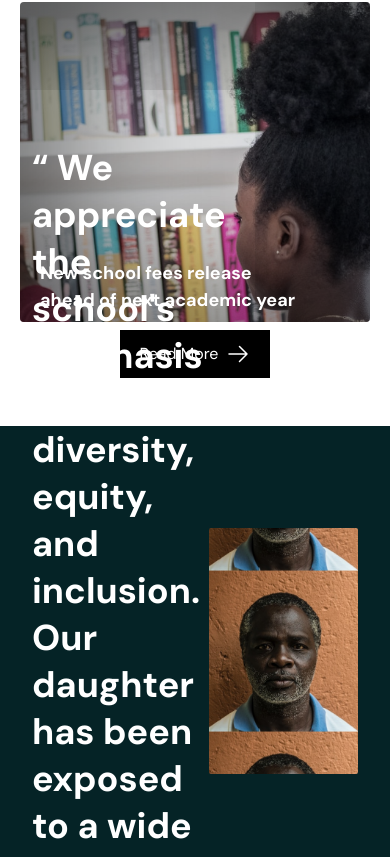
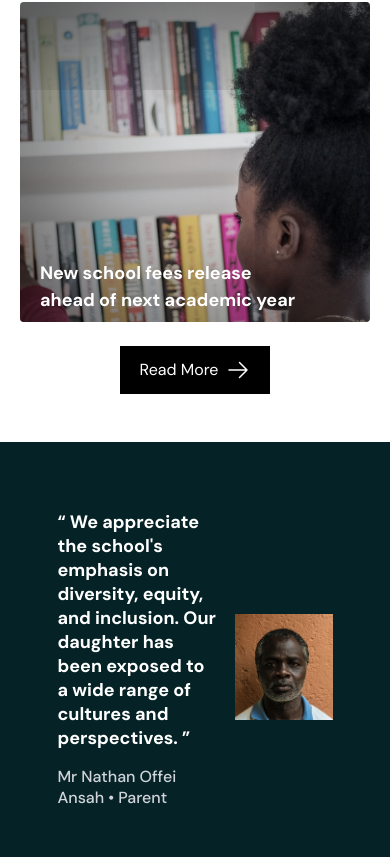
Before and after one commit to theboybrey/Deutsche-International-Project, a React (Vite) app in the folder client/: page / in a window 390 px wide. Shown: the part 2959-3816 px from the top of the page. Built offline with nearby package versions, Linux system fonts and the light colour scheme; a web font is replaced by a local one.

Commit message:
Styling Mobile UI for the App

```diff
--- a/client/src/App.css
+++ b/client/src/App.css
@@ -453,6 +453,22 @@ header {
 
 
       /* Acknowledgement Section */
+      .ack-text{
+        font-size: 18px;
+      }
+
+      .ack-img{
+        width: 30%;
+        background-repeat: no-repeat;
+      }
+
+      .readMoreBtn{
+        margin-top: 1rem !important;
+      }
+
+
+      /* School Stats */
+
 }
 
 
--- a/client/src/pages/LandingPage.jsx
+++ b/client/src/pages/LandingPage.jsx
@@ -110,7 +110,7 @@ const LandingPage = () => {
       </div>
 
       {/* Read More Button */}
-      <div className="btn justify-center ">
+      <div className="btn justify-center readMoreBtn">
         <Link className="bg-black text-white py-3 px-5 flex gap-2">Read More
           <svg xmlns="http://www.w3.org/2000/svg" fill="none" viewBox="0 0 24 24" strokeWidth={1.5} stroke="currentColor" className="w-6 h-6">
             <path strokeLinecap="round" strokeLinejoin="round" d="M13.5 4.5L21 12m0 0l-7.5 7.5M21 12H3" />
```
